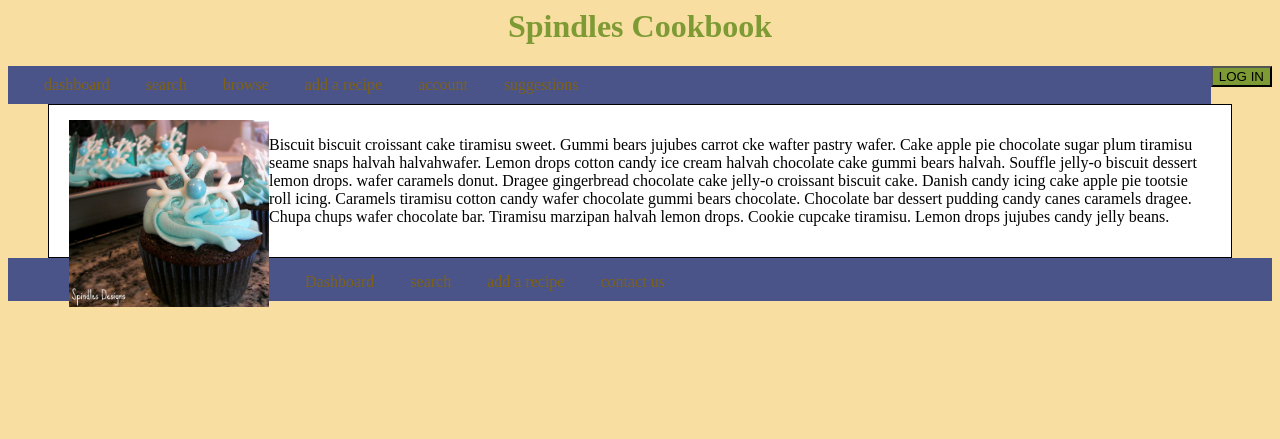
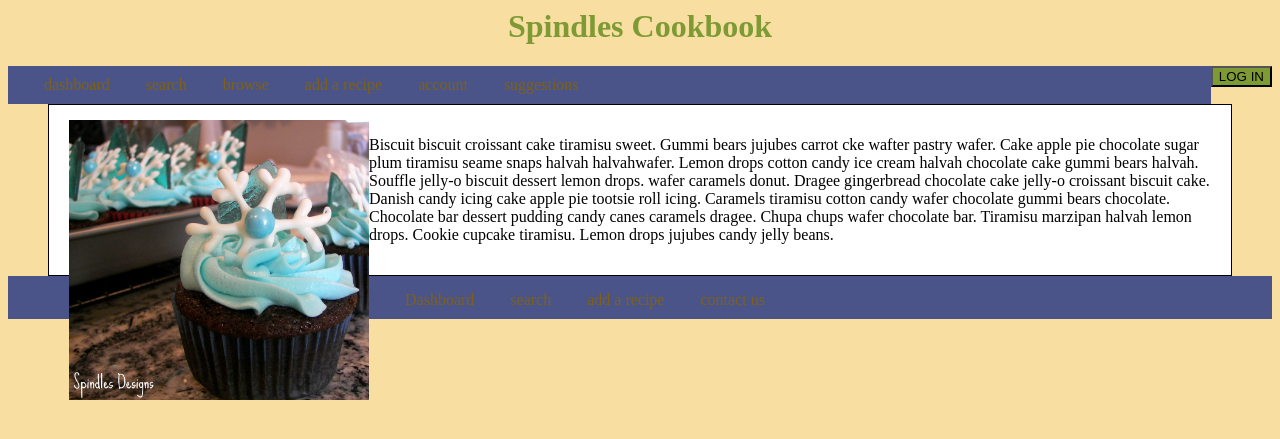
Before and after one commit to maryscott/cookbook, a PHP site: page / in a window 1280 px wide. Shown: the top 439 px of the page. Run offline with PHP 8.4, Linux system fonts and the light colour scheme.

Commit message:
bigger pic

```diff
--- a/index.php
+++ b/index.php
@@ -11,7 +11,7 @@
 		</div>
 
 	<div id="content">
-		<img src="FrozenCupcake1.jpg" alt="cupcake" style="float:left;width:200px">
+		<img src="FrozenCupcake1.jpg" alt="cupcake" style="float:left;width:300px">
 		<p>	Biscuit biscuit croissant cake tiramisu sweet. Gummi bears jujubes carrot cke wafter pastry wafer.  Cake apple pie chocolate sugar plum tiramisu seame snaps halvah halvahwafer.  Lemon drops cotton candy ice cream halvah chocolate cake gummi bears halvah.  Souffle jelly-o biscuit dessert lemon drops.  wafer caramels donut.  Dragee gingerbread chocolate cake jelly-o croissant biscuit cake.  Danish candy icing cake apple pie tootsie roll icing.  Caramels tiramisu cotton candy wafer chocolate gummi bears chocolate.  Chocolate bar dessert pudding candy canes caramels dragee.  Chupa chups wafer chocolate bar.  Tiramisu marzipan halvah lemon drops.  Cookie cupcake tiramisu.  Lemon drops jujubes candy jelly beans.
 		</p>
 	</div>
```
